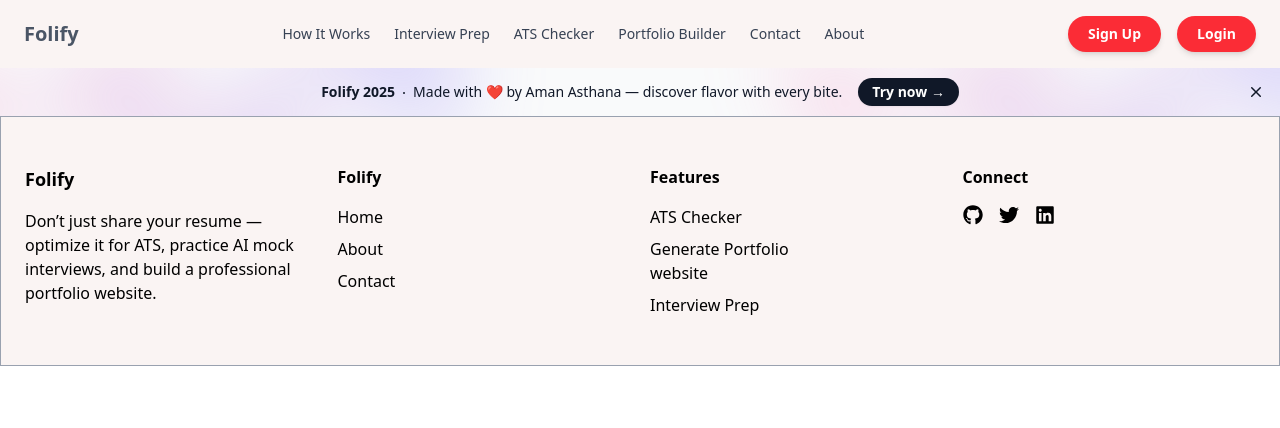
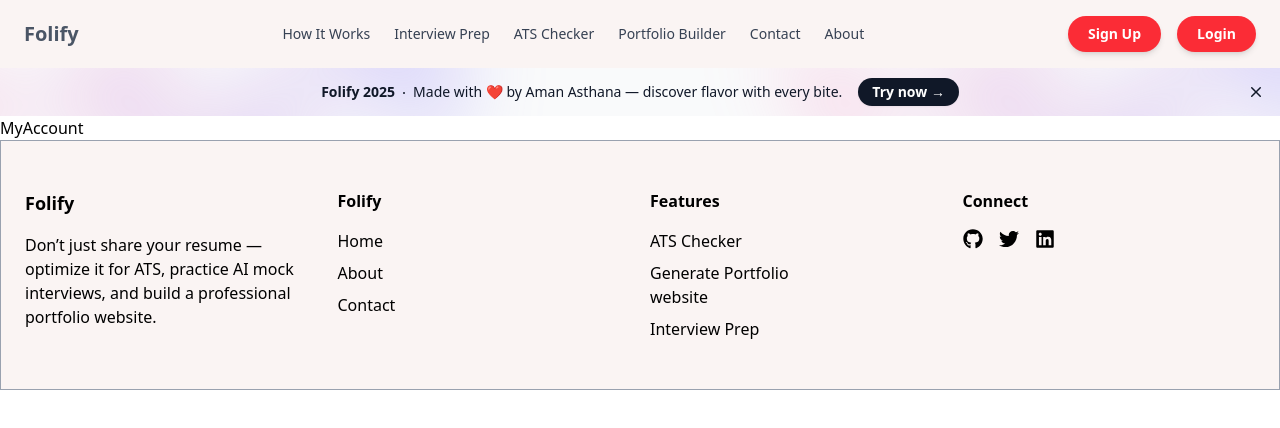
Before and after one commit to amanasthana1111/PreWell--Frontend, a React (Vite) app: page /my-account in a window 1280 px wide. Shown: the top 428 px of the page. Built offline with nearby package versions, Linux system fonts and the light colour scheme; no server answers.

Commit message:
add my accont page

```diff
--- a/src/App.jsx
+++ b/src/App.jsx
@@ -11,6 +11,7 @@
 import Profile from "./components/BeforeAuth/Profile.jsx";
 import Interview from "./components/BeforeAuth/Interview.jsx";
 import { Portfolio } from "./components/BeforeAuth/Portfolio.jsx";
+import MyAccount from "./components/BeforeAuth/MyAccount.jsx";
 function App() {
   return (
     <>
@@ -26,6 +27,8 @@
         <Route path="/contact" element={<Profile></Profile>}></Route>
         <Route path="/interview-prep" element={<Interview></Interview>}></Route>
         <Route path="/portfolio-builder" element={<Portfolio></Portfolio>}></Route>
+        <Route path="/my-account" element={<MyAccount></MyAccount>}></Route>
+
         {/* <Route path="/generate" element={<Generate></Generate>}></Route>
         <Route path="/template" element={<Template></Template>}></Route>
         <Route path="*" element={<NoPageFound></NoPageFound>}></Route>
--- /dev/null
+++ b/src/components/BeforeAuth/MyAccount.jsx
@@ -0,0 +1,9 @@
+import React from 'react'
+
+function MyAccount() {
+  return (
+    <div>MyAccount</div>
+  )
+}
+
+export default MyAccount
--- a/src/components/BeforeAuth/Navbar.jsx
+++ b/src/components/BeforeAuth/Navbar.jsx
@@ -74,7 +74,12 @@
       {/* Right: Status + Create Portfolio Button */}
       {isAuth ? (
         <div className="flex items-center space-x-4">
-          <span className="text-gray-800 font-medium">{res?.username}</span>
+          <Link
+            to="/my-account"
+            className="bg-red-500 text-white px-5 py-2 rounded-full text-sm font-semibold shadow-md hover:bg-red-600 transition"
+          >
+            {res?.username}
+          </Link>
 
           <button
             onClick={handleLogout}
```
